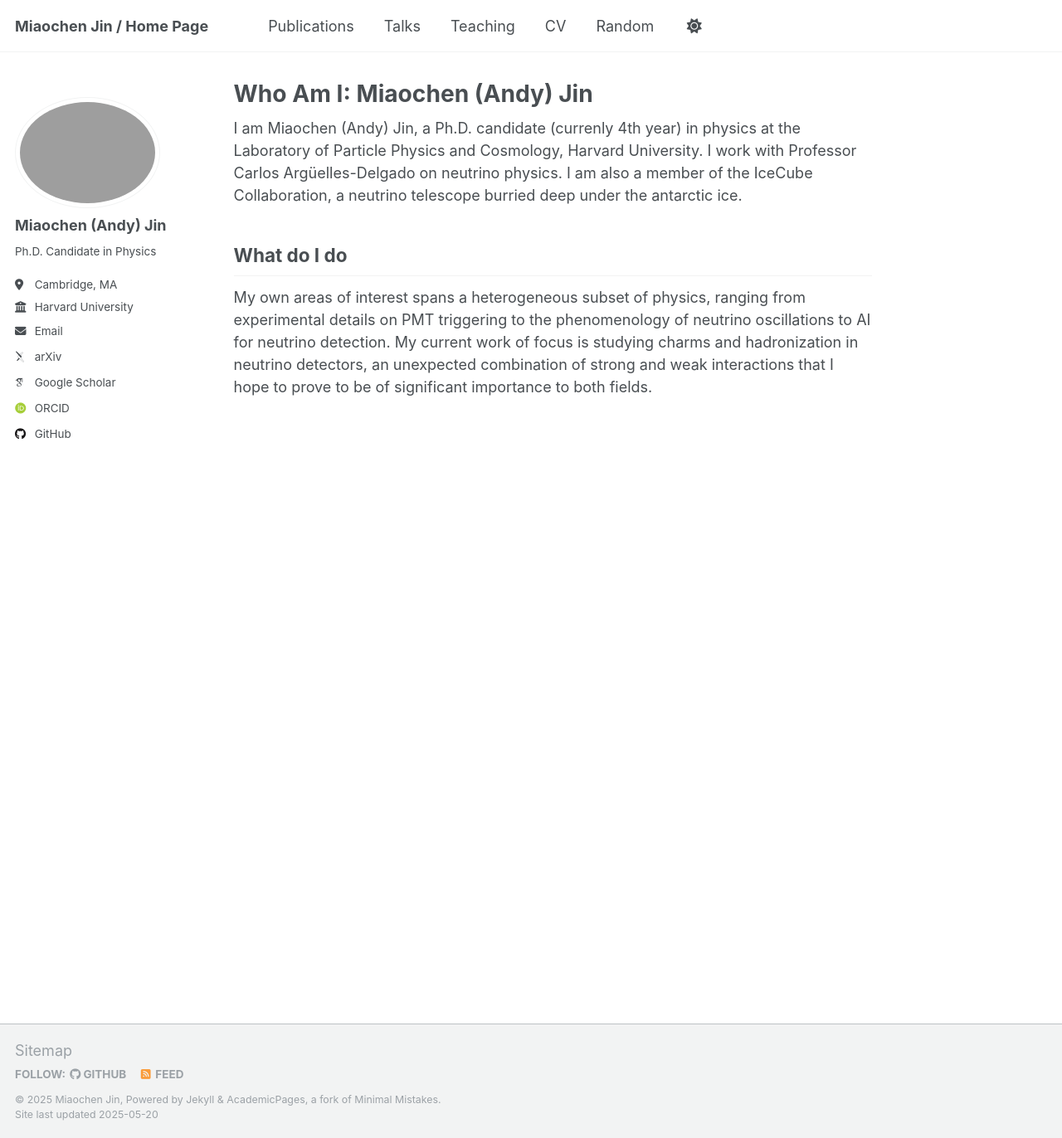
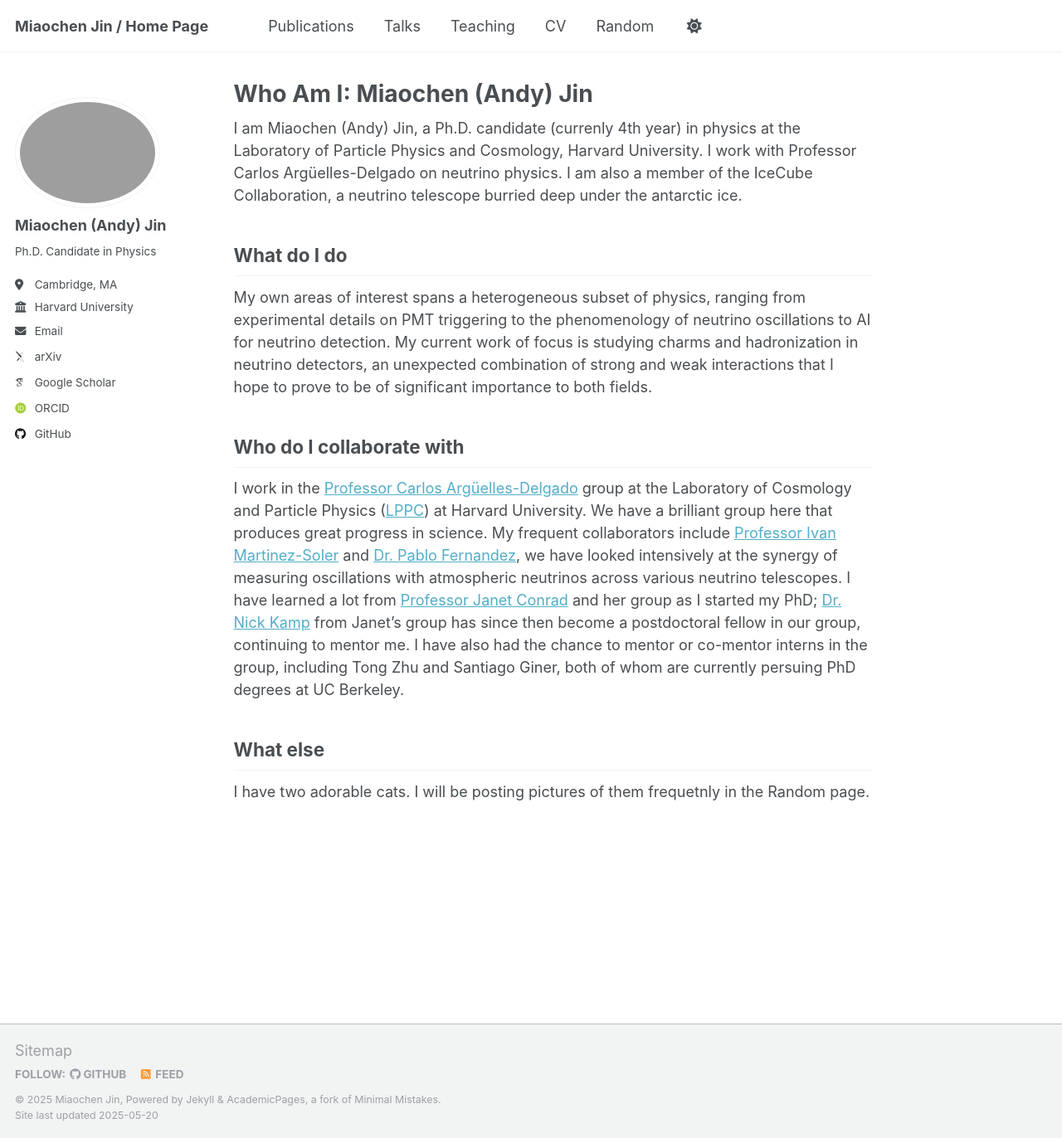
Before and after one commit to MiaochenJin/MiaochenJin.github.io, a Jekyll site: the page built from _pages/about.md, in a window 1280 px wide and 1372 px high. Shown: the whole window at 83% size. Built offline with Jekyll 4.4.1, drawn with Linux system fonts in a browser that asks for light colours; some web fonts are replaced.

Commit message:
editting publications

```diff
--- a/_pages/about.md
+++ b/_pages/about.md
@@ -12,3 +12,14 @@ I am Miaochen (Andy) Jin, a Ph.D. candidate (currenly 4th year) in physics at th
 ## What do I do
 
 My own areas of interest spans a heterogeneous subset of physics, ranging from experimental details on PMT triggering to the phenomenology of neutrino oscillations to AI for neutrino detection. My current work of focus is studying charms and hadronization in neutrino detectors, an unexpected combination of strong and weak interactions that I hope to prove to be of significant importance to both fields.
+
+## Who do I collaborate with
+
+I work in the [Professor Carlos Argüelles-Delgado](https://lppc.physics.harvard.edu/people/carlos-argüelles) group at the Laboratory of Cosmology and Particle Physics ([LPPC](https://lppc.physics.harvard.edu)) at Harvard University. We have a brilliant group here that produces great progress in science.
+My frequent collaborators include [Professor Ivan Martinez-Soler](https://www.durham.ac.uk/staff/ivan-j-martinez-soler/) and [Dr. Pablo Fernandez](https://dipc.ehu.eus/en/dipc/people/post-doctoral-researchers/pablo-fernandez-menendez), we have looked intensively at the synergy of measuring oscillations with atmospheric neutrinos across various neutrino telescopes.
+I have learned a lot from [Professor Janet Conrad](https://physics.mit.edu/faculty/janet-conrad/) and her group as I started my PhD; [Dr. Nick Kamp](https://lppc.physics.harvard.edu/people/nicholas-kamp) from Janet's group has since then become a postdoctoral fellow in our group, continuing to mentor me.
+I have also had the chance to mentor or co-mentor interns in the group, including Tong Zhu and Santiago Giner, both of whom are currently persuing PhD degrees at UC Berkeley.
+
+## What else
+
+I have two adorable cats. I will be posting pictures of them frequetnly in the Random page.
```
